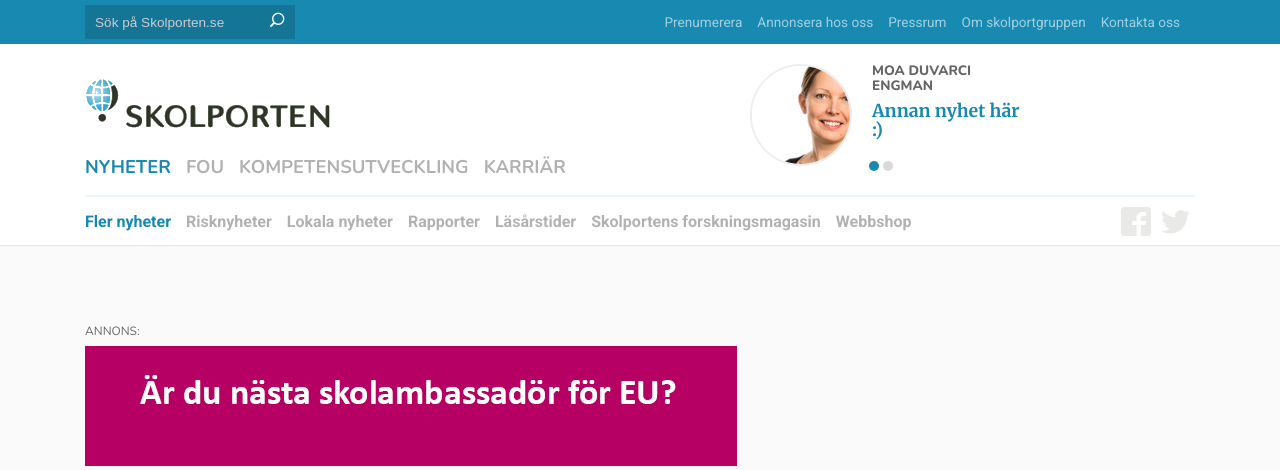
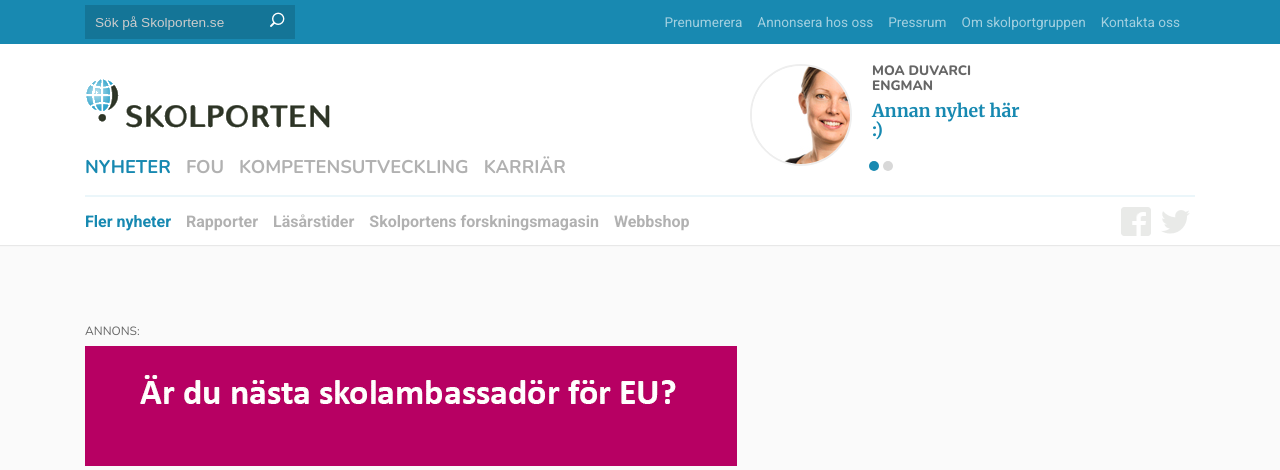
Before and after one commit to ekandreas/Skolporten2017, a PHP site: page /home.php in a window 1280 px wide. Shown: the top 470 px of the page. Run offline with PHP 8.4, Linux system fonts and the light colour scheme; some libraries are stand-ins or nearby versions.

Commit message:
Remove typo

```diff
--- a/public/partials/header.php
+++ b/public/partials/header.php
@@ -214,12 +214,6 @@
                   <a class="nav-item nav-link active" href="#">Fler nyheter</a>
                 </li>
                 <li class="nav-item">
-                  <a class="nav-item nav-link " href="#">Risknyheter</a>
-                </li>
-                <li class="nav-item">
-                  <a class="nav-item nav-link " href="#">Lokala nyheter</a>
-                </li>
-                <li class="nav-item">
                   <a class="nav-item nav-link " href="#">Rapporter</a>
                 </li>
                 <li class="nav-item">
```
